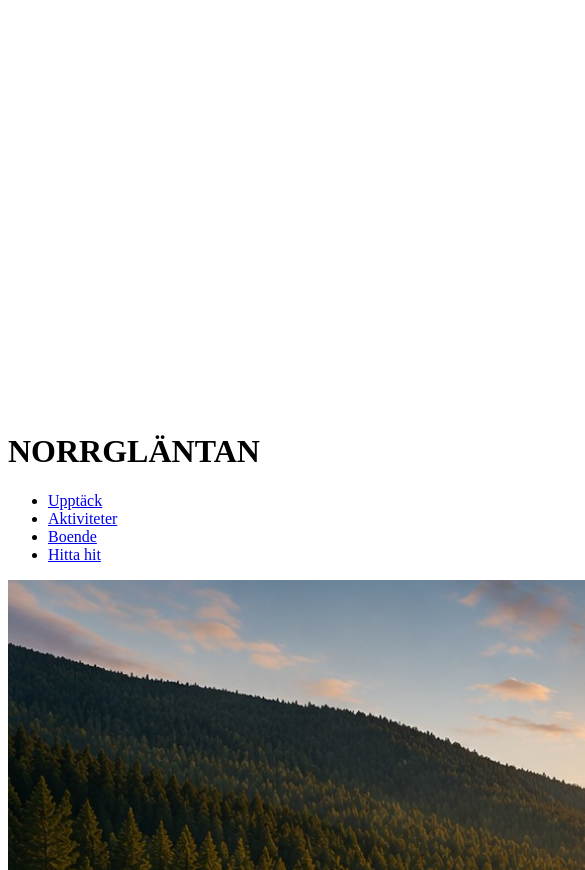
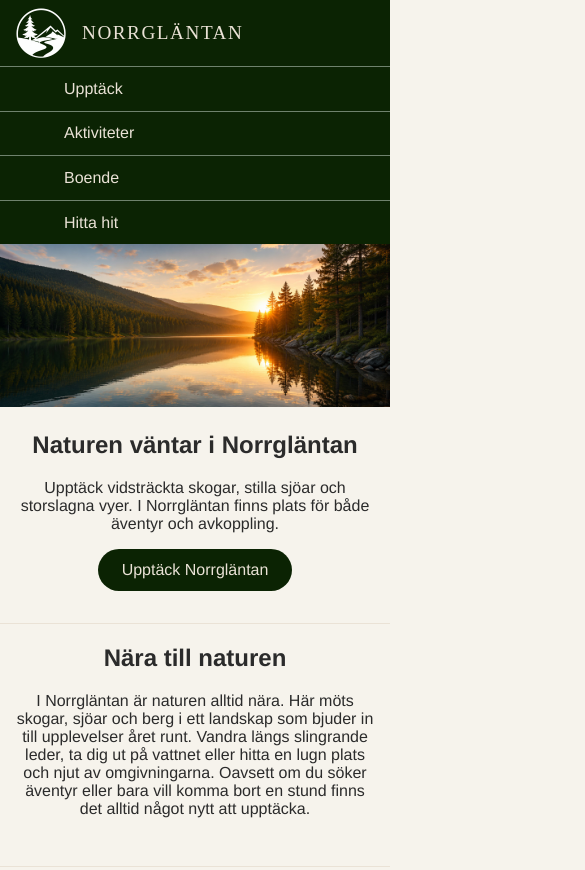
Before and after one commit to emmahulten/norrglantan-emmahulten, a plain HTML site: page index.html in a window 390 px wide. Shown: the top 870 px of the page, 585 px wide, since content can reach past the window. Drawn offline with Linux system fonts and the light colour scheme.

Commit message:
Build mobile-first styling and layout

```diff
--- a/css/style.css
+++ b/css/style.css
@@ -0,0 +1,167 @@
+/* Variabler */
+:root {
+    --primary-color: #0B2303;
+    --secondary-color:  #6F826D;
+    --background-color: #f6f3ec;
+    --surface-color: #eae2d6;
+
+    --text-color: #2b2b2b;
+    --text-on-primary: #eae2d6;
+}
+/* Grundregler */
+* {
+    box-sizing: border-box;
+}
+
+body {
+    margin: 0;
+    background-color: var(--background-color);
+    color: var(--text-color);
+    font-family: Helvetica, Arial, sans-serif;
+}
+
+a {
+    color: inherit;
+}
+
+.button {
+    display: inline-block;
+    background-color: var(--primary-color);
+    color: var(--text-on-primary);
+    text-decoration: none;
+    padding: 0.75rem 1.5rem;
+    border-radius: 30px;
+    transition: 0.5s;
+}
+
+.button:hover {
+    background-color: var(--secondary-color);
+}
+
+/* Rubriker */
+h1 {
+    font-weight: 500;
+    font-family: 'Marcellus', serif;
+    font-size: 1.2rem;
+    letter-spacing: 0.08em;
+}
+
+/* Header */
+header {
+    background-color: var(--primary-color);
+    color: var(--text-on-primary);
+}
+
+
+.header-top {
+    display: flex;
+    align-items: center;
+    gap: 1rem;
+    padding: 0.5rem 1rem 0.5rem 1rem;
+    font-family: Caveat, Patrick Hand;
+
+}
+
+.header-top img {
+    width: 50px;
+    height: auto;
+    display: block;
+}
+
+header nav a {
+    display: block;
+    padding: 0.8rem 0 0.8rem 4rem;
+    text-decoration: none;
+}
+
+header nav ul {
+    list-style: none;
+    margin: 0;
+    padding: 0;
+}
+
+header nav li {
+    border-top: 1px solid var(--secondary-color);
+
+}
+
+/* Hero */
+.hero {
+    text-align: center;
+    padding-bottom: 2rem;
+
+
+}
+.hero img {
+    width: 100%;
+    height: auto;
+}
+
+/* Main */
+
+section {
+    border-bottom: 1px solid var(--surface-color);
+    text-align: center;
+    padding-bottom: 2rem;
+
+}
+
+article {
+    background-color: var(--surface-color);
+    margin: 2rem;
+    padding: 1rem;
+}
+
+article img {
+    width: 100%;
+    height: auto;
+}
+
+p {
+    padding: 0 1rem 0;
+}
+
+/* Footer*/
+
+footer {
+    background-color: var(--primary-color);
+    color: var(--text-on-primary);
+    padding: 2rem 1rem;
+    text-align: center;
+}
+
+footer img {
+    width: 80px;
+    height: auto;
+    display: block;
+    margin: 0 auto;
+}
+
+.footer-brand {
+    font-family: 'Marcellus', serif;
+    font-size: 2rem;
+    margin-bottom: 0;
+}
+
+.accent-text {
+    font-style: italic;
+    font-family: 'Indie Flower', sans-serif;
+    font-size: 1.5rem;
+    margin-top: 0;
+}
+
+
+footer ul {
+    list-style: none;
+    margin: 0;
+    padding: 0;
+}
+
+.footer-info {
+    display: flex;
+    gap: 5rem;
+}
+
+footer section {
+    border: none;
+}
--- a/index.html
+++ b/index.html
@@ -5,13 +5,18 @@
     <meta charset="UTF-8">
     <meta name="viewport" content="width=device-width, initial-scale=1.0">
     <title>Norrgläntan</title>
+    <link rel="stylesheet" href="css/style.css">
+    <link href="https://fonts.googleapis.com/css2?family=Indie+Flower:wght@400&display=swap" rel="stylesheet">
+
 </head>
 
 <body>
     <!--Sidhuvud-->
     <header>
+        <div class="header-top">
             <img src="images/logotyp_vit.png" alt="Norrgläntan logotyp">
             <h1>NORRGLÄNTAN</h1>
+        </div>
 
         <!--Meny med osorterad lista-->
         <nav>
@@ -47,27 +52,31 @@
         <section>
             <h2>Upplev Norrgläntan</h2>
 
+            <div class="activity-grid">
                 <article>
                     <img src="images/vandra.jpg" alt="Vandringsled genom solbelyst barrskog">
                     <h3>Vandra</h3>
-                <p>Följ leder genom skog och över öppna höjder. Här finns vandringar för både korta utflykter och längre
+                    <p>Följ leder genom skog och över öppna höjder. Här finns vandringar för både korta utflykter och
+                        längre
                         dagar
                         ute i naturen.</p>
                 </article>
                 <article>
                     <img src="images/paddla.jpg" alt="Person paddlar kajak på en sjö i solnedgång">
                     <h3>Paddla</h3>
-                <p>Ta dig ut på Norrgläntans sjöar och upptäck landskapet från vattnet. Hitta din egen vik eller stanna
+                    <p>Ta dig ut på Norrgläntans sjöar och upptäck landskapet från vattnet. Hitta din egen vik eller
+                        stanna
                         till vid någon
                         av rastplatserna längs stranden.</p>
                 </article>
                 <article>
                     <img src="images/upptack.jpg" alt="Person blickar ut över skog och slingrande älv i solnedgång">
-                <h3>Upptäck</h3>'
+                    <h3>Upptäck</h3>
                     <p>Ibland är det bästa äventyret det som inte är planerat. Utforska skogar och utsiktsplatser och
                         upptäck dina egna
                         favoriter längs vägen.</p>
                 </article>
+            </div>
         </section>
 
         <section>
@@ -83,7 +92,7 @@
     <footer>
         <img src="images/logotyp_vit.png" alt="Norrgläntan logotyp">
         <p class="footer-brand">NORRGLÄNTAN</p>
-        <p>Naturupplevelser året runt.</p>
+        <p class="accent-text">Naturupplevelser året runt.</p>
 
         <div class="footer-info">
             <section>
```
Lines whose indentation alone changed are shown as unchanged.
